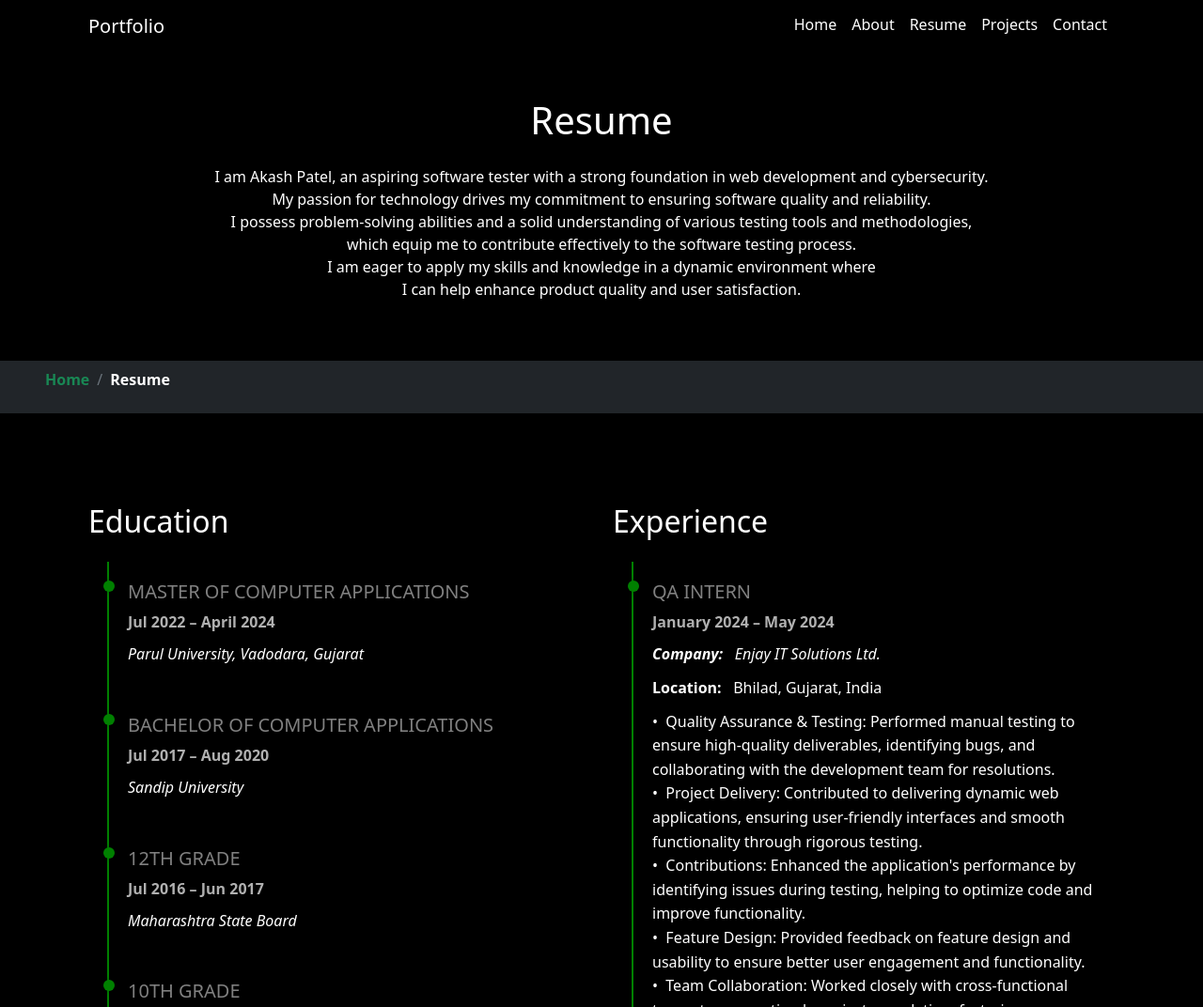
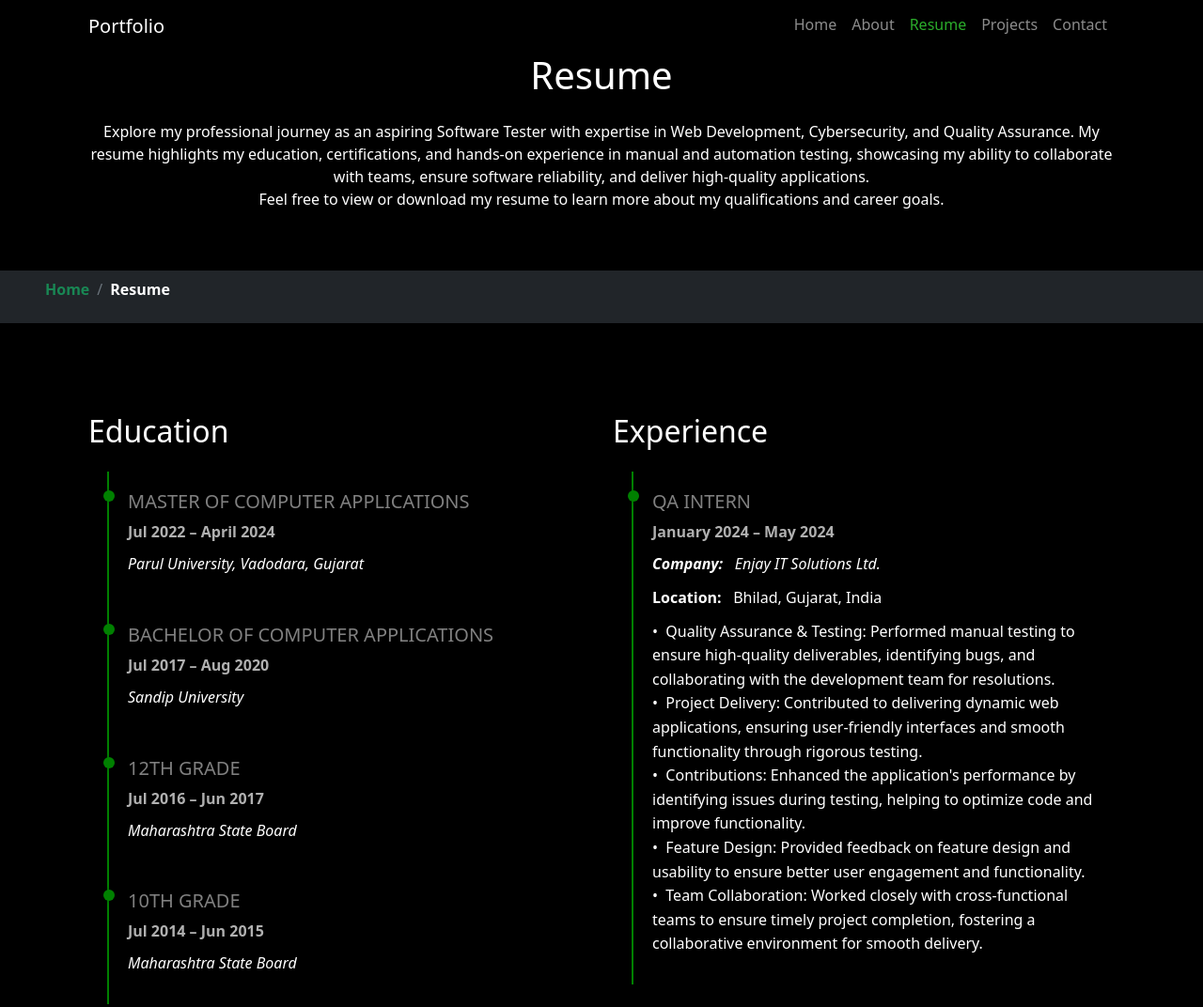
Before and after one commit to Simaransawant/Portfolio-Template, a plain HTML site: page Resume.html in a window 1280 px wide. Shown: the top 1072 px of the page at 94% size. Drawn offline with nearby package versions, Linux system fonts and the light colour scheme.

Commit message:
Changes 4 pm

```diff
--- a/Resume.html
+++ b/Resume.html
@@ -22,7 +22,7 @@
  <!-- Hero Section -->
  <main class="main">
   <!-- Navbar -->
-  <nav class="navbar navbar-expand-lg navbar-dark">
+  <nav class="navbar navbar-expand-lg navbar-dark fixed-top">
     <div class="container">
       <a class="navbar-brand" href="#">Portfolio</a>
       <button class="navbar-toggler" type="button" data-bs-toggle="collapse" data-bs-target="#navbarNav" aria-controls="navbarNav" aria-expanded="false" aria-label="Toggle navigation">
@@ -31,19 +31,19 @@
       <div class="collapse navbar-collapse" id="navbarNav">
         <ul class="navbar-nav ms-auto">
           <li class="nav-item">
-            <a class="nav-link text-white" href="index.html">Home</a>
+            <a class="nav-link " href="index.html">Home</a>
           </li>
           <li class="nav-item">
-            <a class="nav-link text-white" href="about.html">About</a>
+            <a class="nav-link " href="about.html">About</a>
           </li>
           <li class="nav-item">
-            <a class="nav-link text-white" href="Resume.html">Resume</a>
+            <a class="nav-link active" href="Resume.html">Resume</a>
           </li>
           <li class="nav-item">
-            <a class="nav-link text-white" href="Projects.html">Projects</a>
+            <a class="nav-link " href="Projects.html">Projects</a>
           </li>
           <li class="nav-item">
-            <a class="nav-link text-white" href="contact.html">Contact</a>
+            <a class="nav-link " href="contact.html">Contact</a>
           </li>
         </ul>
       </div>
@@ -53,13 +53,12 @@
   <!-- Hero Section Content -->
   <section id="hero" class="hero section pt-5 pb-5">
     <div class="container text-center">
-    <h1 class="pb-3">Resume</h1>
-    <p class="pb-5">I am Akash Patel, an aspiring software tester with a strong foundation in web development and cybersecurity.<br>
-       My passion for technology drives my commitment to ensuring software quality and reliability.<br>
-        I possess problem-solving abilities and a solid understanding of various testing tools and methodologies,<br>
-         which equip me to contribute effectively to the software testing process.<br>
-         I am eager to apply my skills and knowledge in a dynamic environment where<br>
-          I can help enhance product quality and user satisfaction.</p>
+    <h1 class="pb-3 pt-2">Resume</h1>
+    <p class="pb-5">Explore my professional journey as an aspiring Software Tester with expertise in Web Development,
+      Cybersecurity, and Quality Assurance. My resume highlights my education, certifications, and hands-on experience in manual and automation testing,
+      showcasing my ability to collaborate with teams, ensure software reliability, and deliver high-quality applications.
+<br>
+      Feel free to view or download my resume to learn more about my qualifications and career goals.</p>
       </div>
       <div class=" bg-dark px-5 py-2">
         <ul class="list-unstyled d-inline-flex">
@@ -186,7 +185,7 @@
   </div>
 
   <footer class="bg-black w-100 text-center">
-    <p class="pt-2 pb-5 m-0 text-white">Copyright © 2024. All rights reserved.</p>
+    <p class="pt-2 pb-2 m-0 text-white">Copyright © 2024. All rights reserved.</p>
   </footer>
 
   <button id="scrollTopBtn" onclick="scrollToTop()" class="btn btn-success fw-bold fs-5 position-fixed rounded-circle" style="bottom: 20px; right: 20px; width: 50px; height: 50px; display: none; color: black;">
--- a/about.css
+++ b/about.css
@@ -45,7 +45,7 @@ body {
     color: green; /* Change text color on hover */
   }
   .social_icon .btn {
-    background-color:rgb(43, 173, 43);;
+    background-color:rgb(43, 173, 43);
     color: white;
   }
   .social_icon .btn:hover {
@@ -95,3 +95,10 @@ body {
     vertical-align: middle;
     margin-left: 10px; /* Adjust the space between text and line */
 }
+
+.navbar-dark .navbar-nav .nav-link.active, .navbar-dark .navbar-nav .show>.nav-link {
+  color:rgb(43, 173, 43);
+}
+.navbar-dark {
+  background-color: black;
+  }
--- a/contact.css
+++ b/contact.css
@@ -165,3 +165,9 @@ p {
     border-radius: 50px;           /* Optional: rounded corners */
     box-shadow: 0 2px 5px rgba(0, 0, 0, 0.3); /* Optional: shadow */
 }
+.navbar-dark .navbar-nav .nav-link.active, .navbar-dark .navbar-nav .show>.nav-link {
+  color:rgb(43, 173, 43);
+}
+.navbar-dark {
+  background-color: black;
+  }
--- a/projects.css
+++ b/projects.css
@@ -99,3 +99,11 @@ body {
 .project-card:hover .project-icon {
     background-color: #000; /* Change icon background color on hover */
 }
+
+
+.navbar-dark .navbar-nav .nav-link.active, .navbar-dark .navbar-nav .show>.nav-link {
+  color:rgb(43, 173, 43);
+}
+.navbar-dark {
+  background-color: black;
+  }
--- a/resume.css
+++ b/resume.css
@@ -110,3 +110,10 @@ body {
   margin: 10px 0; /* Adjusts vertical spacing between paragraphs */
   line-height: 1.6; /* Increases line height for better readability */
 }
+
+.navbar-dark .navbar-nav .nav-link.active, .navbar-dark .navbar-nav .show>.nav-link {
+  color:rgb(43, 173, 43);
+}
+.navbar-dark {
+  background-color: black;
+  }
--- a/script.js
+++ b/script.js
@@ -1,4 +1,4 @@
-const words = ["Developer", "Software Tester", "Designer"];
+const words = ["Developer","Software Tester","Designer"];
 let wordIndex = 0, letterIndex = 0, isDeleting = false;
 
 const typedTextElement = document.getElementById('typed-text');
--- a/styles.css
+++ b/styles.css
@@ -131,3 +131,13 @@ body {
   color: white;
   border-color:rgb(4, 88, 4);
 }
+
+/* .nav-link.active{
+  color:rgb(43, 173, 43);
+} */
+.navbar-dark .navbar-nav .nav-link.active, .navbar-dark .navbar-nav .show>.nav-link {
+  color:rgb(43, 173, 43);
+}
+.navbar-dark {
+background-color: black;
+}
```
Also changed, not shown: Projects.html (+10 -13 lines), about.html (+20 -18 lines), contact.html (+13 -13 lines), index.html (+4 -4 lines).
